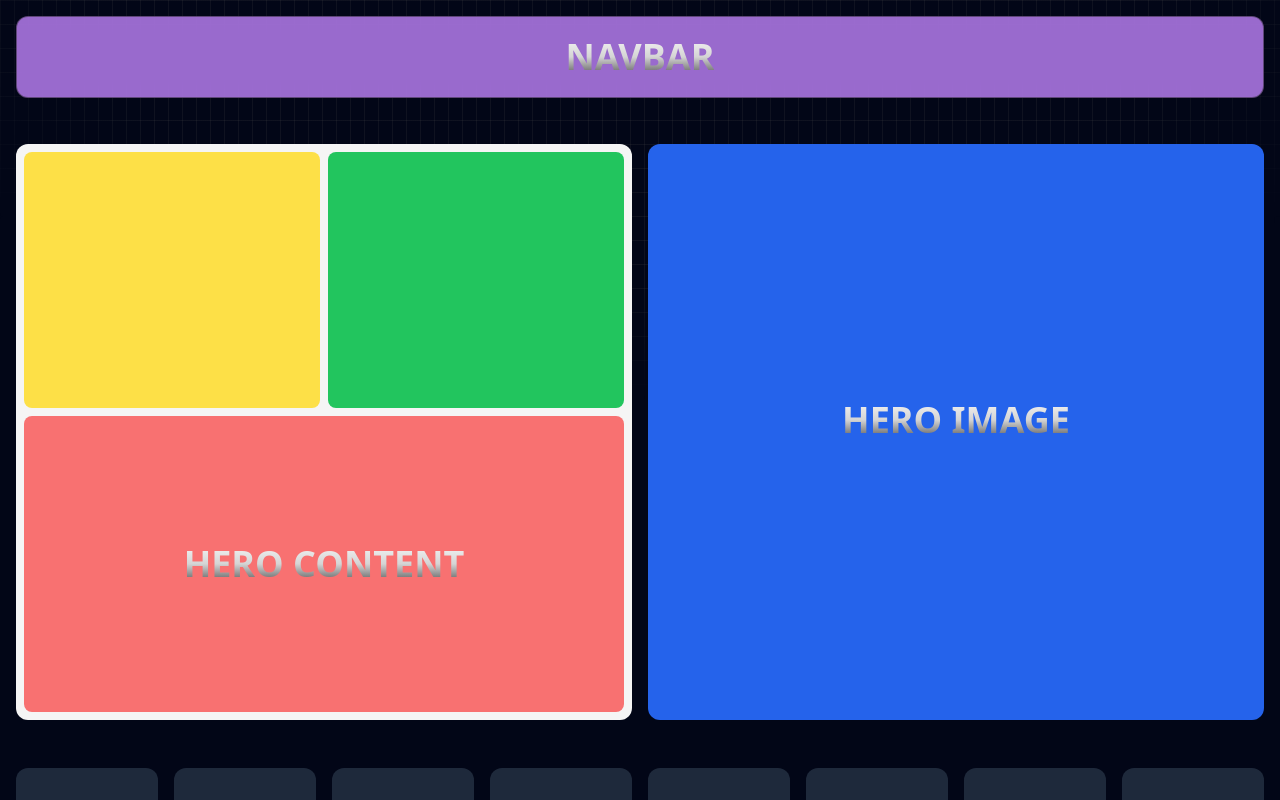
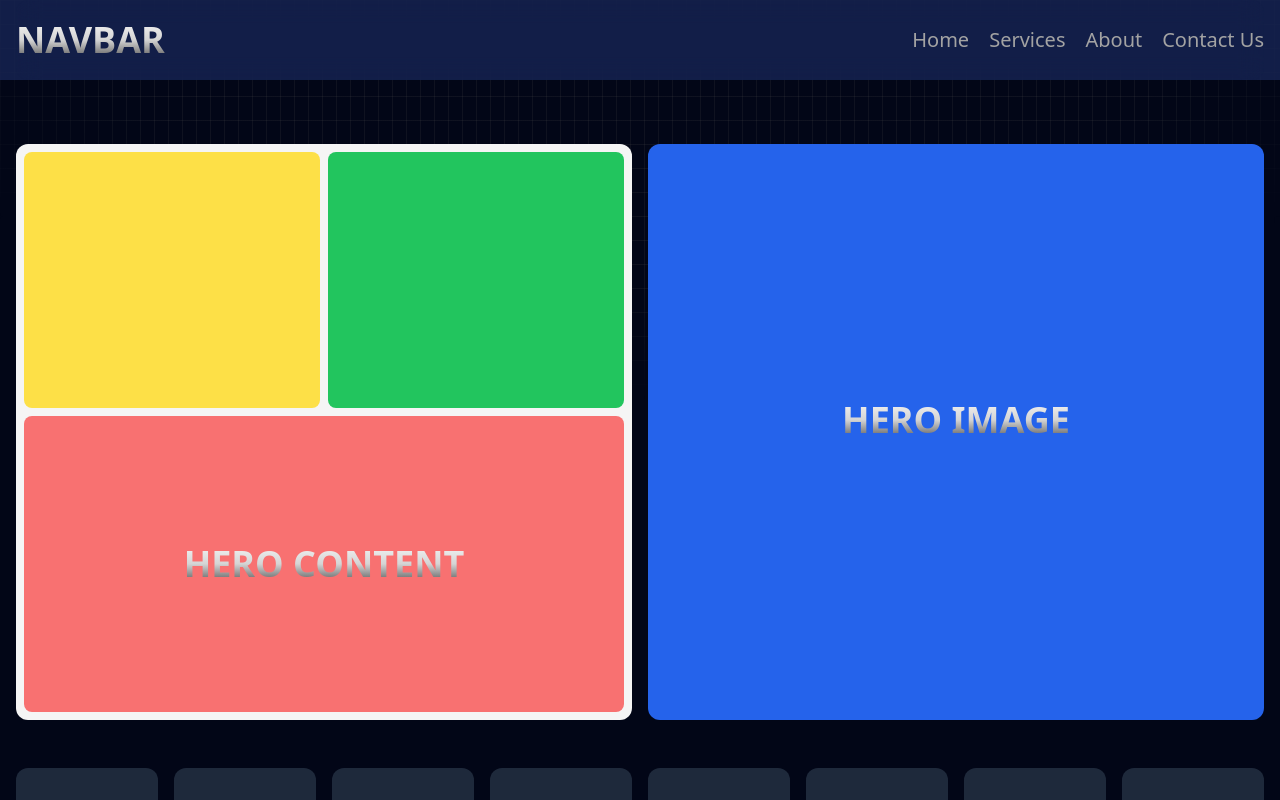
Before and after one commit to chiwantha/Responsive-Layout, a React (Vite) app: page / in a window 1280 px wide. Shown: the top 800 px of the page. Built offline with nearby package versions, Linux system fonts and the light colour scheme.

Commit message:
add nav bar animation and toggle menu and mobile menu

```diff
--- a/index.html
+++ b/index.html
@@ -6,7 +6,7 @@
     <meta name="viewport" content="width=device-width, initial-scale=1.0" />
 
     <!-- Android-specific: Set the notification bar color -->
-    <meta name="theme-color" content="#020617" />
+    <meta name="theme-color" content="#121f48" />
 
     <!-- iOS-specific: Set the status bar appearance -->
     <meta
--- a/package.json
+++ b/package.json
@@ -12,7 +12,8 @@
   "dependencies": {
     "framer-motion": "^12.0.0-alpha.0",
     "react": "^18.3.1",
-    "react-dom": "^18.3.1"
+    "react-dom": "^18.3.1",
+    "react-icons": "^5.3.0"
   },
   "devDependencies": {
     "@eslint/js": "^9.9.0",
--- a/src/components/Navbar.jsx
+++ b/src/components/Navbar.jsx
@@ -1,13 +1,126 @@
+import { IoIosMenu } from "react-icons/io";
+import { IoCloseOutline } from "react-icons/io5";
+import { useState } from "react";
+import { motion } from "framer-motion";
+
 const Navbar = () => {
+  const [isOpen, setIsOpen] = useState(false);
+
+  const toggleMenu = () => {
+    setIsOpen(!isOpen);
+  };
+
   return (
-    <nav className="fixed top-0 left-0 right-0 z-50 m-4">
-      <div
-        className="max-w-7xl bg-purple-400/80 backdrop-blur-md mx-auto rounded-xl
-      py-5 px-4 border border-neutral-800/50"
-      >
-        <div className="flex justify-center items-center">
-          <h1 className="text-center text-4xl ktext">NAVBAR</h1>
+    <nav className="fixed top-0 left-0 right-0 z-50 bg-blue-950/80 ">
+      <div className="mx-4">
+        <div className="max-w-7xl backdrop-blur-md mx-auto rounded-xl py-5 px-0">
+          <div className="flex justify-between items-center">
+            <h1 className="text-center text-4xl ktext">NAVBAR</h1>
+
+            <div className="hidden md:flex items-center justify-center gap-5 text-xl text-neutral-400">
+              <a
+                className="hover:text-neutral-300 hover:ml-2 hover:border-b border-neutral-300"
+                href="#"
+              >
+                Home
+              </a>
+              <a
+                className="hover:text-neutral-300 hover:ml-2 hover:border-b border-neutral-300"
+                href="#"
+              >
+                Services
+              </a>
+              <a
+                className="hover:text-neutral-300 hover:ml-2 hover:border-b border-neutral-300"
+                href="#"
+              >
+                About
+              </a>
+              <a
+                className="hover:text-neutral-300 hover:ml-2 hover:border-b border-neutral-300"
+                href="#"
+              >
+                Contact Us
+              </a>
+            </div>
+
+            <button
+              className="text-white text-4xl md:hidden"
+              onClick={toggleMenu}
+              aria-expanded={isOpen}
+              aria-label="Toggle Menu"
+            >
+              {isOpen ? <IoCloseOutline /> : <IoIosMenu />}
+            </button>
+          </div>
         </div>
+
+        {/* Mobile Menu */}
+        {isOpen && (
+          <motion.div
+            initial={{ opacity: 0 }}
+            whileInView={{ opacity: 1 }}
+            transition={{ duration: 0.4 }}
+            className="md:hidden fixed inset-0 bg-blue-950/95 flex items-center h-screen" // Full-screen background
+            onClick={toggleMenu} // Close menu when background is clicked
+          >
+            <div
+              className="max-w-7xl mx-auto py-5 rounded-xl flex justify-center items-center"
+              // onClick={(e) => e.stopPropagation()} // Prevent closing when clicking inside the menu
+            >
+              <ul className="space-y-2 text-white text-center text-2xl">
+                <motion.li
+                  initial={{ opacity: 0 }}
+                  whileInView={{ opacity: 1 }}
+                  transition={{ duration: 0.1, delay: 0.2 }}
+                >
+                  <a
+                    className="hover:text-neutral-400 hover:ml-2 hover:border-b border-neutral-400"
+                    href="#"
+                  >
+                    Home
+                  </a>
+                </motion.li>
+                <motion.li
+                  initial={{ opacity: 0 }}
+                  whileInView={{ opacity: 1 }}
+                  transition={{ duration: 0.1, delay: 0.3 }}
+                >
+                  <a
+                    className="hover:text-neutral-400 hover:ml-2 hover:border-b border-neutral-400"
+                    href="#"
+                  >
+                    Services
+                  </a>
+                </motion.li>
+                <motion.li
+                  initial={{ opacity: 0 }}
+                  whileInView={{ opacity: 1 }}
+                  transition={{ duration: 0.1, delay: 0.4 }}
+                >
+                  <a
+                    className="hover:text-neutral-400 hover:ml-2 hover:border-b border-neutral-400"
+                    href="#"
+                  >
+                    About
+                  </a>
+                </motion.li>
+                <motion.li
+                  initial={{ opacity: 0 }}
+                  whileInView={{ opacity: 1 }}
+                  transition={{ duration: 0.1, delay: 0.5 }}
+                >
+                  <a
+                    className="hover:text-neutral-400 hover:ml-2 hover:border-b border-neutral-400"
+                    href="#"
+                  >
+                    Contact Us
+                  </a>
+                </motion.li>
+              </ul>
+            </div>
+          </motion.div>
+        )}
       </div>
     </nav>
   );
```
Also changed, not shown: 1 other file (tests, documents, lock files or other folders).
